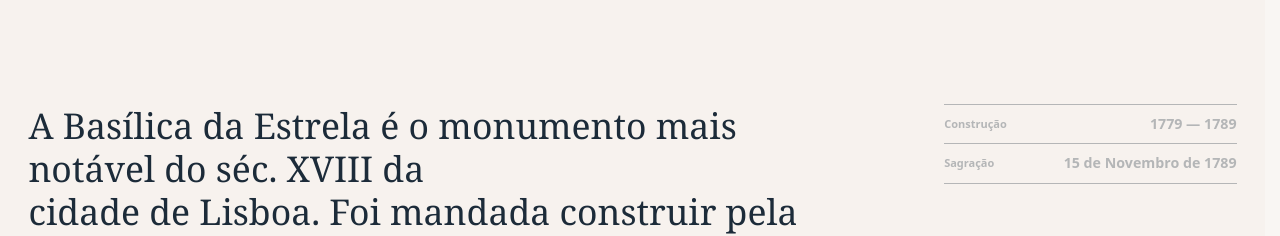
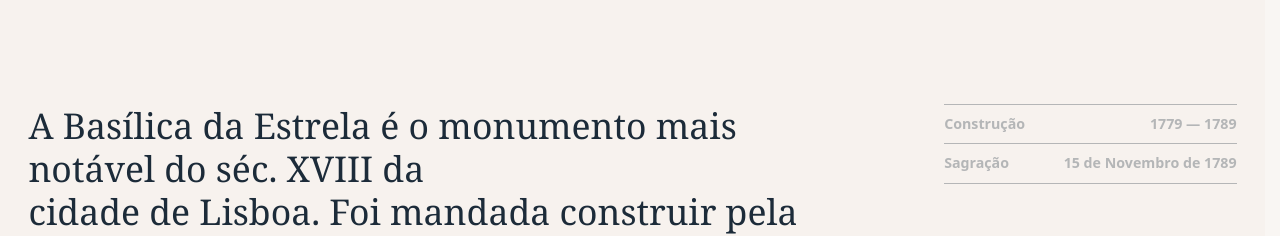
Before and after one commit to martim-palhava-duall/Basilica-site, a Next.js app: page /pt/basilica-e-convento in a window 1280 px wide. Shown: the part 861-1097 px from the top of the page. Built offline with nearby package versions, Linux system fonts and the light colour scheme; a web font is replaced by a local one.

Commit message:
Ficha Construção/Sagração: rótulos e valores com o mesmo tamanho (16)
Co-Authored-By: Claude Sonnet 5.5 <noreply@anthropic.com>

```diff
--- a/src/components/basilica/BasilicaHistoria.tsx
+++ b/src/components/basilica/BasilicaHistoria.tsx
@@ -6,7 +6,7 @@ import Revelar from '@/components/home/Revelar'
 function Ficha({ rotulo, valor, maiusculas = false, folga = 40 }: { rotulo: string; valor: string; maiusculas?: boolean; folga?: number }) {
   return (
     <div style={{ columnGap: folga }} className="flex items-start w-full py-[calc(12*var(--u))] border-b border-solid border-[rgba(28,43,57,0.3)] first:border-t text-[rgba(28,43,57,0.3)] font-bold">
-      <span className="w-[calc(95*var(--u))] shrink-0 text-[length:max(11px,calc(12*var(--u)))] leading-[calc(14*var(--u))] self-center">{rotulo}</span>
+      <span className="w-[calc(110*var(--u))] shrink-0 text-[length:calc(16*var(--u))] leading-[calc(19*var(--u))] self-center">{rotulo}</span>
       <span className={`flex-1 text-right text-[length:calc(16*var(--u))] leading-[calc(19*var(--u))] ${maiusculas ? 'uppercase' : ''}`}>{valor}</span>
     </div>
   )
```
